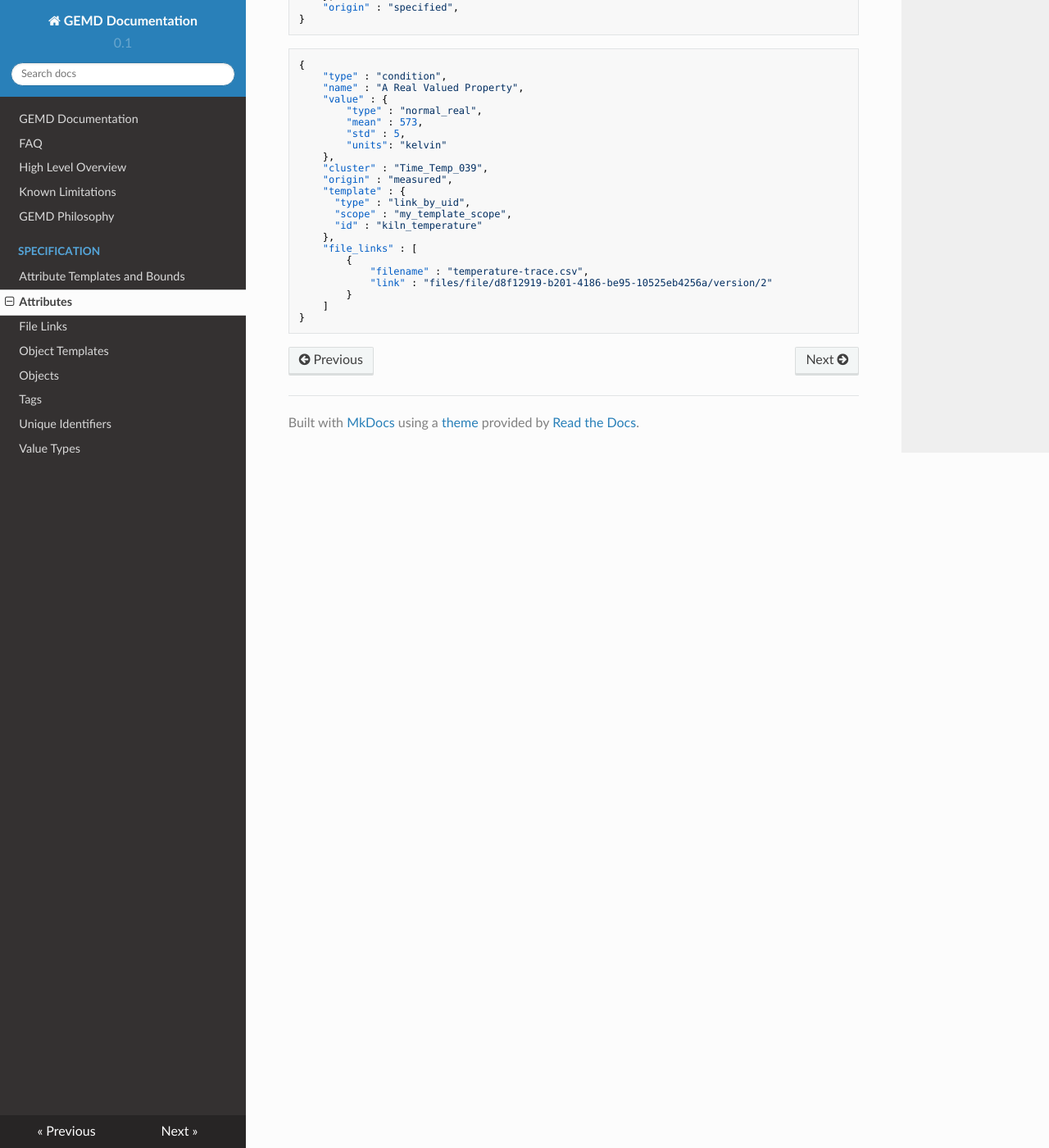
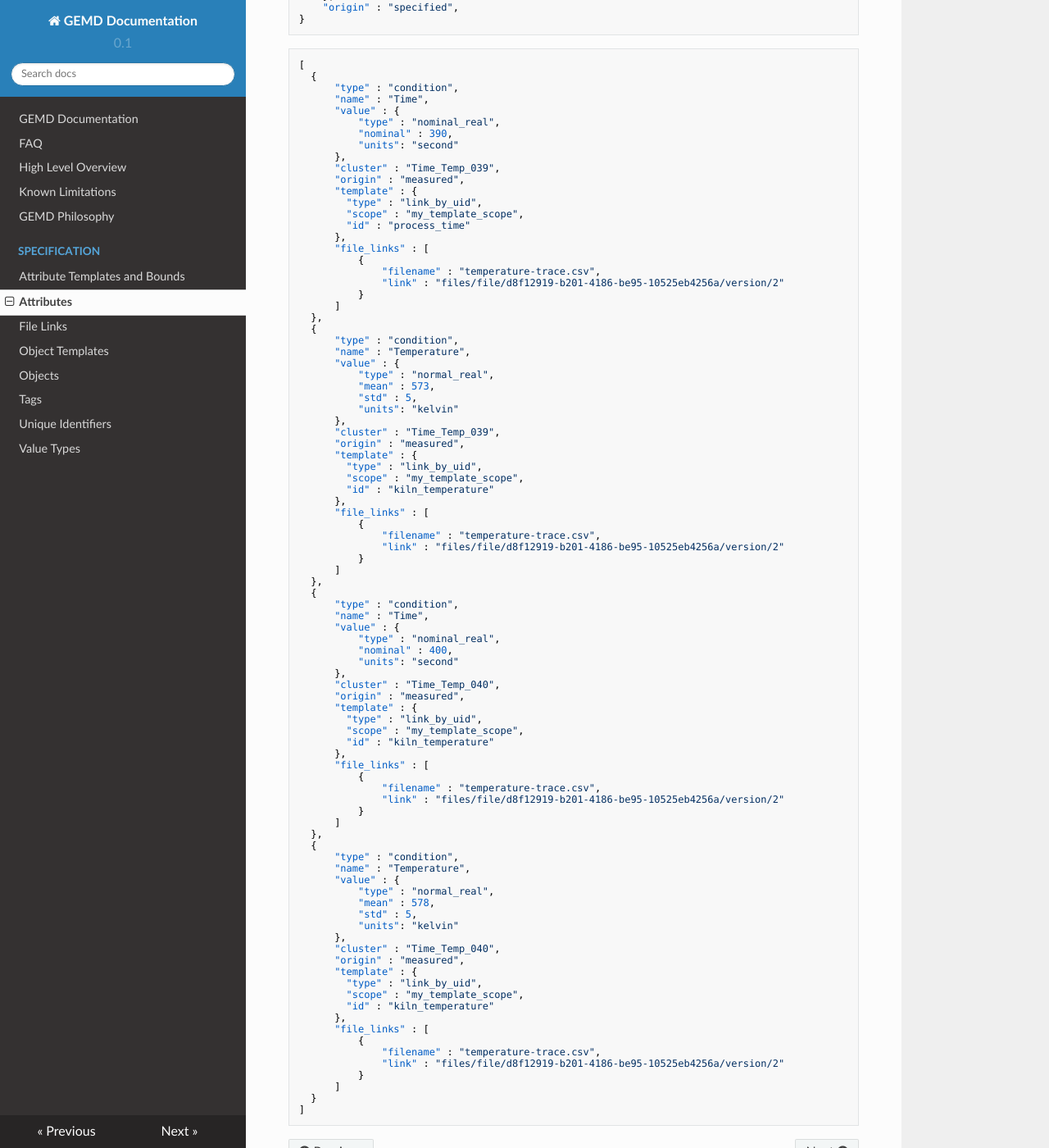
Before and after one commit to CitrineInformatics/gemd-docs, an MkDocs documentation site: the page built from docs/specification/attributes.md, in a window 1280 px wide and 1400 px high, scrolled down 3575 px. Shown: the whole window at 82% size. Built offline with MkDocs 1.6.1, drawn with Linux system fonts in a browser that asks for light colours; nearby versions of some CDN libraries.

Commit message:
Added multi-point example

````diff
--- a/docs/specification/attributes.md
+++ b/docs/specification/attributes.md
@@ -143,27 +143,96 @@ len(`notes`)  | <=           | 32,768 (32KB), UTF-8 Encoded
 ```
 
 ```json
-{
-    "type" : "condition",
-    "name" : "A Real Valued Property",
-    "value" : {
-        "type" : "normal_real",
-        "mean" : 573,
-        "std" : 5,
-        "units": "kelvin"
-    },
-    "cluster" : "Time_Temp_039",
-    "origin" : "measured",
-    "template" : {
-      "type" : "link_by_uid",
-      "scope" : "my_template_scope",
-      "id" : "kiln_temperature"
-    },
-    "file_links" : [
-        {
-            "filename" : "temperature-trace.csv",
-            "link" : "files/file/d8f12919-b201-4186-be95-10525eb4256a/version/2"
-        }
-    ]
-}
+[
+  {
+      "type" : "condition",
+      "name" : "Time",
+      "value" : {
+          "type" : "nominal_real",
+          "nominal" : 390,
+          "units": "second"
+      },
+      "cluster" : "Time_Temp_039",
+      "origin" : "measured",
+      "template" : {
+        "type" : "link_by_uid",
+        "scope" : "my_template_scope",
+        "id" : "process_time"
+      },
+      "file_links" : [
+          {
+              "filename" : "temperature-trace.csv",
+              "link" : "files/file/d8f12919-b201-4186-be95-10525eb4256a/version/2"
+          }
+      ]
+  },
+  {
+      "type" : "condition",
+      "name" : "Temperature",
+      "value" : {
+          "type" : "normal_real",
+          "mean" : 573,
+          "std" : 5,
+          "units": "kelvin"
+      },
+      "cluster" : "Time_Temp_039",
+      "origin" : "measured",
+      "template" : {
+        "type" : "link_by_uid",
+        "scope" : "my_template_scope",
+        "id" : "kiln_temperature"
+      },
+      "file_links" : [
+          {
+              "filename" : "temperature-trace.csv",
+              "link" : "files/file/d8f12919-b201-4186-be95-10525eb4256a/version/2"
+          }
+      ]
+  },
+  {
+      "type" : "condition",
+      "name" : "Time",
+      "value" : {
+          "type" : "nominal_real",
+          "nominal" : 400,
+          "units": "second"
+      },
+      "cluster" : "Time_Temp_040",
+      "origin" : "measured",
+      "template" : {
+        "type" : "link_by_uid",
+        "scope" : "my_template_scope",
+        "id" : "kiln_temperature"
+      },
+      "file_links" : [
+          {
+              "filename" : "temperature-trace.csv",
+              "link" : "files/file/d8f12919-b201-4186-be95-10525eb4256a/version/2"
+          }
+      ]
+  },
+  {
+      "type" : "condition",
+      "name" : "Temperature",
+      "value" : {
+          "type" : "normal_real",
+          "mean" : 578,
+          "std" : 5,
+          "units": "kelvin"
+      },
+      "cluster" : "Time_Temp_040",
+      "origin" : "measured",
+      "template" : {
+        "type" : "link_by_uid",
+        "scope" : "my_template_scope",
+        "id" : "kiln_temperature"
+      },
+      "file_links" : [
+          {
+              "filename" : "temperature-trace.csv",
+              "link" : "files/file/d8f12919-b201-4186-be95-10525eb4256a/version/2"
+          }
+      ]
+  }
+]
 ```
````
